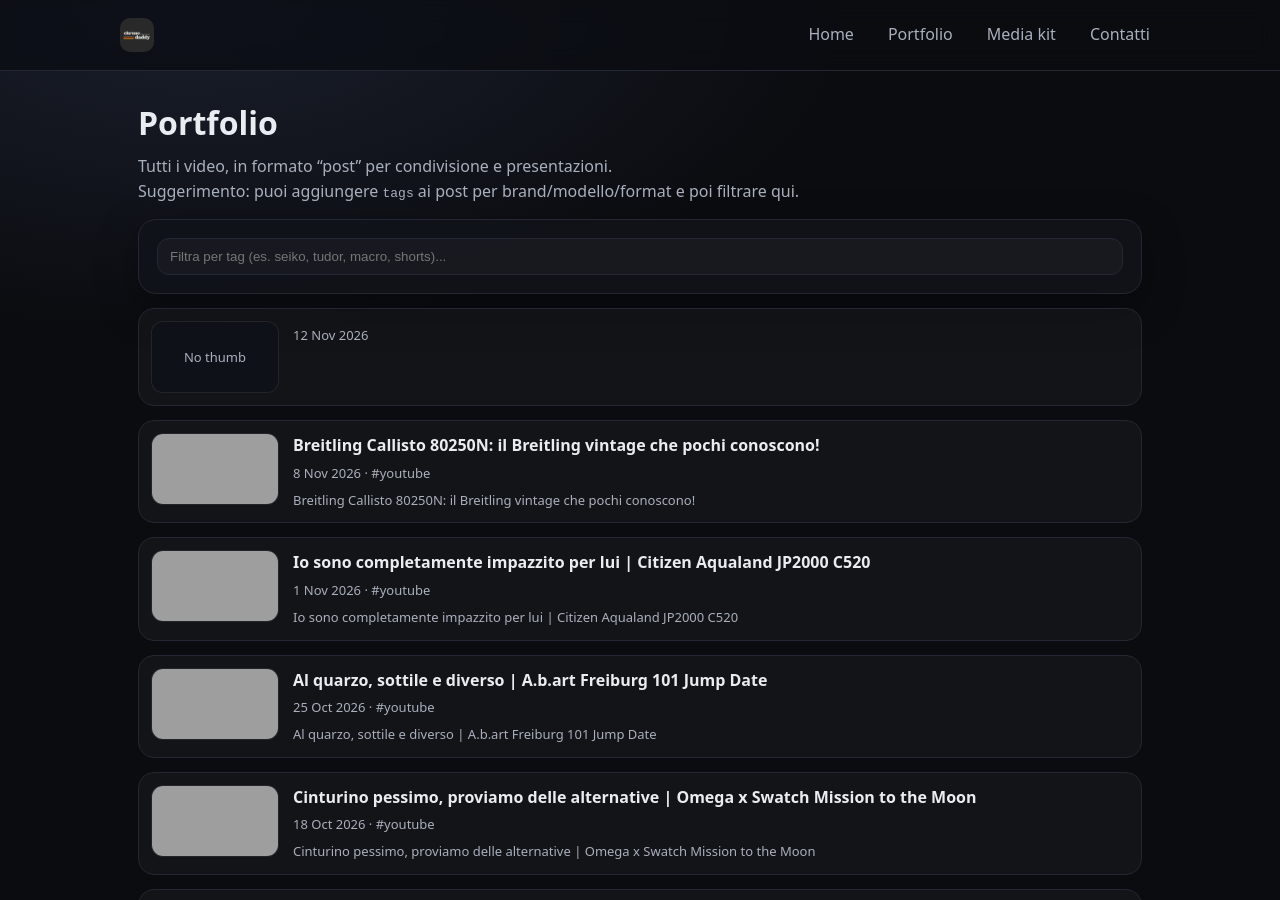
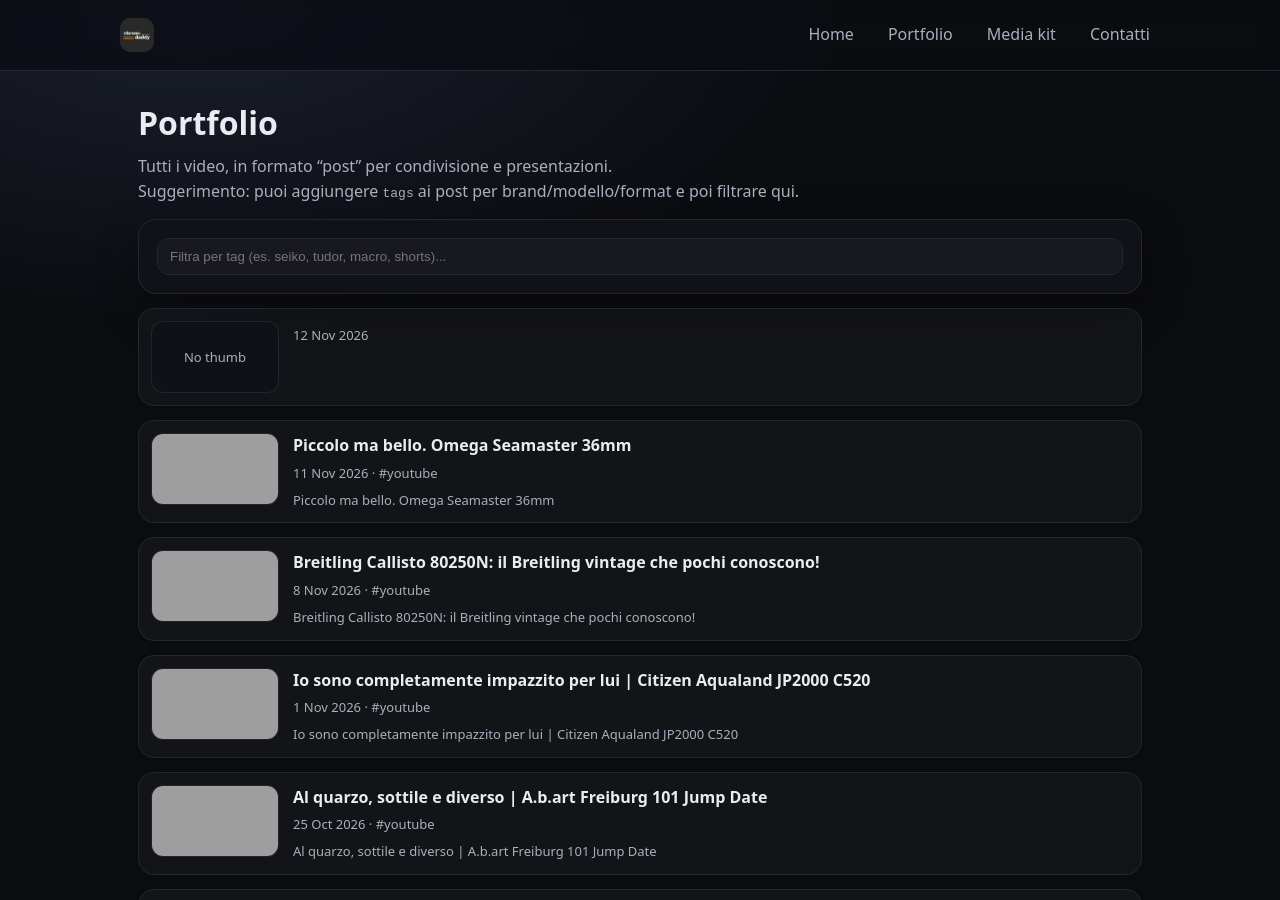
Before and after one commit to claudiostoduto/chronodaddy, a Jekyll site: the page built from _pages/portfolio.md, in a window 1280 px wide and 900 px high, cut to the strip 0-900 px from the top of the window. Built offline with Jekyll 4.4.1, drawn with Linux system fonts in a browser that asks for light colours; grey boxes are pictures that could not be loaded.

Commit message:
chore: add new YouTube posts

```diff
--- /dev/null
+++ b/_posts/2026-11-11-piccolo-ma-bello-omega-seamaster-36mm.md
@@ -0,0 +1,14 @@
+---
+title: "Piccolo ma bello. Omega Seamaster 36mm"
+date: 2026-11-11
+videoId: "mYeQGrdVQ7k"
+youtubeUrl: "https://www.youtube.com/shorts/mYeQGrdVQ7k"
+thumbnail: "https://i2.ytimg.com/vi/mYeQGrdVQ7k/hqdefault.jpg"
+tags: [youtube]
+excerpt: "Piccolo ma bello. Omega Seamaster 36mm"
+---
+
+<!--
+Questo post è stato generato automaticamente.
+Puoi aggiungere tag più specifici (brand/modello/format) e una descrizione/contesto per renderlo un vero case study.
+-->
--- a/assets/channel-stats.json
+++ b/assets/channel-stats.json
@@ -1,6 +1,6 @@
 {
-  "subscribers": 902,
+  "subscribers": 903,
   "views": 521327,
-  "videos": 257,
-  "updatedAt": "2026-11-11T10:49:39.120Z"
+  "videos": 258,
+  "updatedAt": "2026-11-11T18:39:18.697Z"
 }
```
